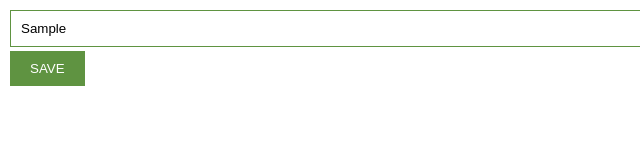
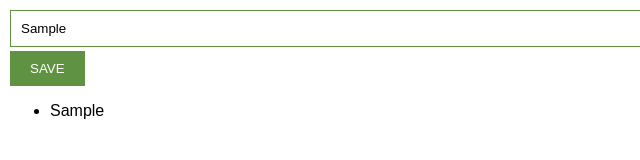
Before and after one commit to sainihimanshu1999/JavaScript-Practice, a plain HTML site: page Extension/index.html in a window 1280 px wide. Both pictures are taken after typing "Sample" into the empty fields and a click on the button "SAVE". Shown: the full height of the page, 0-640 px from the left. Drawn offline with Linux system fonts and the light colour scheme.

Commit message:
basic prototype done

```diff
--- a/Extension/index.html
+++ b/Extension/index.html
@@ -6,7 +6,7 @@
     <body>
         <input id="input-el" type="text">
         <button id="input-btn">SAVE</button>
-        <ul ud="ul-el"></ul>
+        <ul id="ul-el"></ul>
         <script src="index.js"></script>
     </body>
 </html>
--- a/Extension/index.js
+++ b/Extension/index.js
@@ -7,8 +7,13 @@ let ulEl = document.getElementById('ul-el');
 inputBtn.addEventListener('click', function() {
     let newLead = inputEl.value;
     myLeads.push(newLead)
-    console.log(myLeads)
+    renderLeads()
+})
+
+function renderLeads() {
+    sleads = ""
     for(let i=0; i<myLeads.length; i++){
-        console.log(myLeads[i])
+        sleads += '<li>' + myLeads[i] + '</li>'
     }
-})
+    ulEl.innerHTML = sleads
+}
```
